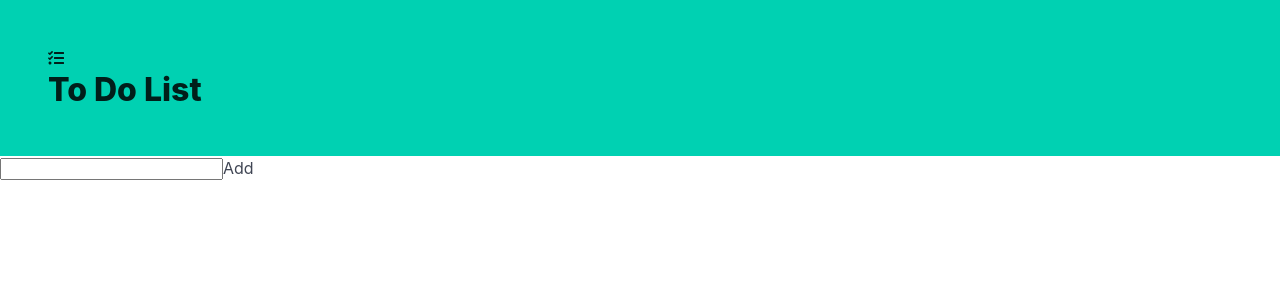
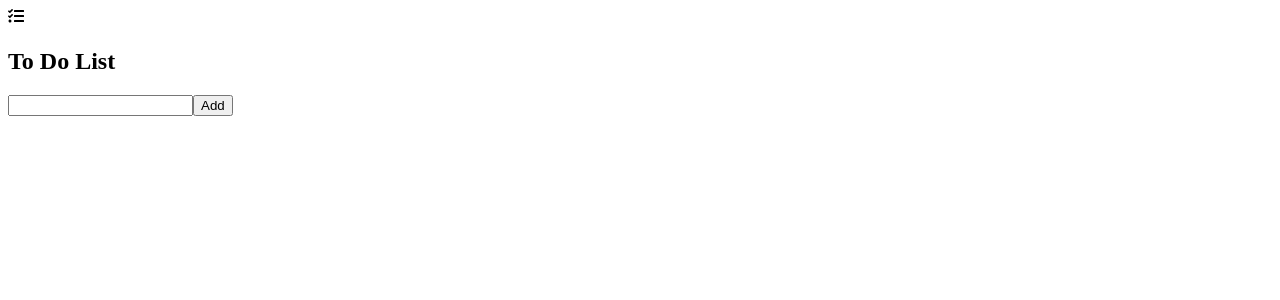
Before and after one commit to yagmurtasanyurek/To-do-list-, a React (Vite) app: page / in a window 1280 px wide. Shown: the top 300 px of the page. Built offline with nearby package versions, Linux system fonts and the light colour scheme.

Commit message:
change in packages,delete bulma and relevant codes

```diff
--- a/package.json
+++ b/package.json
@@ -12,9 +12,6 @@
   },
   "dependencies": {
     "@tailwindcss/vite": "^4.1.5",
-    "axios": "^1.9.0",
-    "bulma": "^1.0.4",
-    "json-server": "^1.0.0-beta.3",
     "react": "^19.0.0",
     "react-dom": "^19.0.0",
     "react-icons": "^5.5.0",
@@ -29,6 +26,6 @@
     "eslint-plugin-react-hooks": "^5.2.0",
     "eslint-plugin-react-refresh": "^0.4.19",
     "globals": "^16.0.0",
-    "vite": "^6.3.1"
+    "vite": "^6.3.5"
   }
 }
--- a/src/components/Header.jsx
+++ b/src/components/Header.jsx
@@ -1,11 +1,10 @@
 import { FaTasks } from "react-icons/fa";
-import "bulma/css/bulma.css";
 function Header() {
   return (
-    <section className="hero is-primary">
-      <div className="hero-body">
+    <section>
+      <div>
         <FaTasks />
-        <h1 className="title">To Do List</h1>
+        <h1>To Do List</h1>
       </div>
     </section>
   );
```
Also changed, not shown: 1 other file (tests, documents, lock files or other folders).
